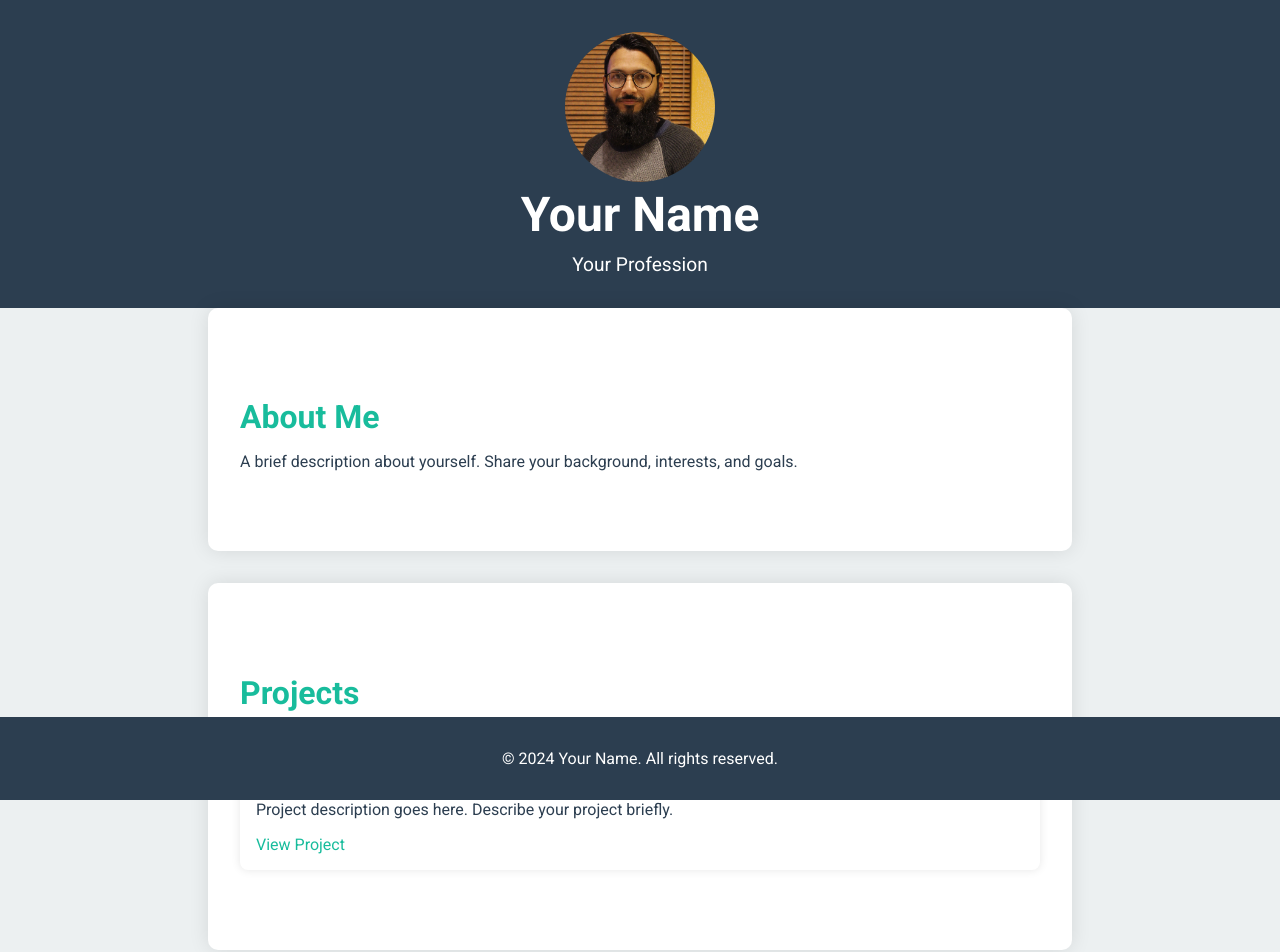
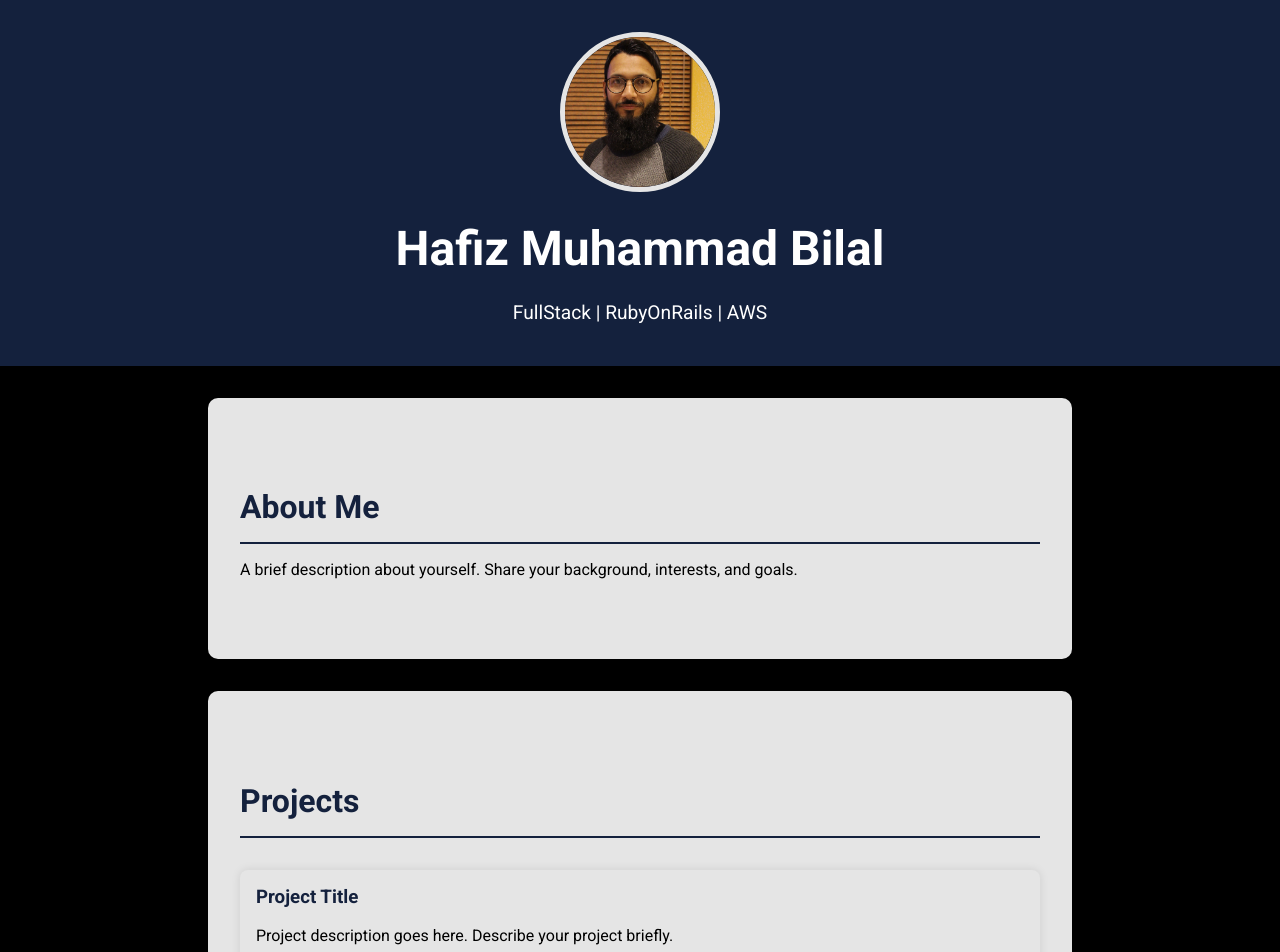
Before and after one commit to MuhammadBilalRiaz/bilalprofile, a React (Create React App) app: page / in a window 1280 px wide. Shown: the top 952 px of the page. Built offline with nearby package versions, Linux system fonts and the light colour scheme.

Commit message:
basics settings

```diff
--- a/src/components/Contact.js
+++ b/src/components/Contact.js
@@ -5,8 +5,8 @@ const Contact = () => {
     return (
         <section id="contact">
             <h2>Contact</h2>
-            <p>Email: <a href="mailto:your-email@example.com">your-email@example.com</a></p>
-            <p>LinkedIn: <a href="https://www.linkedin.com/in/yourprofile/" target="_blank" rel="noopener noreferrer">Your LinkedIn Profile</a></p>
+            <p>Email: <a href="mailto:bilalofficialwork@gmail.com">bilalofficialwork@gmail.com</a></p>
+            <p>LinkedIn: <a href="https://www.linkedin.com/in/bilalmirzase/" target="_blank" rel="noopener noreferrer">HMBilal</a></p>
         </section>
     );
 };
--- a/src/components/Footer.js
+++ b/src/components/Footer.js
@@ -4,7 +4,7 @@ import React from 'react';
 const Footer = () => {
     return (
         <footer>
-            <p>&copy; {new Date().getFullYear()} Your Name. All rights reserved.</p>
+            <p>&copy; {new Date().getFullYear()} Bilal | All rights reserved.</p>
         </footer>
     );
 };
--- a/src/components/Header.js
+++ b/src/components/Header.js
@@ -6,8 +6,8 @@ const Header = () => {
     return (
         <header>
             <img src={profileImage} alt="Profile" style={{ borderRadius: '50%', width: '150px', height: '150px' }} />
-            <h1>Your Name</h1>
-            <p>Your Profession</p>
+            <h1>Hafiz Muhammad Bilal</h1>
+            <p>FullStack | RubyOnRails | AWS</p>
         </header>
     );
 };
--- a/src/styles/App.css
+++ b/src/styles/App.css
@@ -1,44 +1,51 @@
 /* src/styles/App.css */
+@import './colors.css';
 
 body {
   font-family: 'Roboto', sans-serif;
   margin: 0;
   padding: 0;
-  background-color: #ecf0f1;
-  color: #2c3e50;
+  background-color: var(--black);
+  color: var(--white);
 }
 
 header {
-  background-color: #2c3e50;
-  color: white;
+  background-color: var(--dark-blue);
+  color: var(--white);
   padding: 2em 0;
   text-align: center;
 }
 
+header img {
+  border: 5px solid var(--light-grey);
+}
+
 header h1 {
   font-size: 3em;
-  margin: 0;
+  margin: 0.5em 0;
 }
 
 header p {
   font-size: 1.2em;
-  margin: 0.5em 0 0;
+  margin: 0.5em 0;
 }
 
 section {
   padding: 4em 2em;
   max-width: 800px;
-  margin: 0 auto;
-  background: white;
-  margin-bottom: 2em;
+  margin: 2em auto;
+  background: var(--light-grey);
   border-radius: 10px;
   box-shadow: 0 0 20px rgba(0, 0, 0, 0.1);
+  color: var(--black);
 }
 
 h2 {
   font-size: 2em;
-  color: #18bc9c;
+  color: var(--dark-blue);
   margin-bottom: 0.5em;
+  border-bottom: 2px solid var(--dark-blue);
+  padding-bottom: 0.5em;
 }
 
 .project-list {
@@ -47,7 +54,7 @@ h2 {
 }
 
 .project-item {
-  background-color: #fff;
+  background-color: var(--light-grey);
   margin: 1em 0;
   padding: 1em;
   border-radius: 8px;
@@ -55,25 +62,35 @@ h2 {
 }
 
 .project-item h3 {
-  color: #e74c3c;
+  color: var(--dark-blue);
   margin-top: 0;
 }
 
 footer {
-  background-color: #2c3e50;
-  color: white;
+  background-color: var(--dark-blue);
+  color: var(--white);
   text-align: center;
   padding: 1em 0;
-  position: fixed;
-  width: 100%;
-  bottom: 0;
 }
 
 a {
-  color: #18bc9c;
+  color: var(--dark-blue);
   text-decoration: none;
 }
 
 a:hover {
   text-decoration: underline;
 }
+
+button {
+  background-color: var(--dark-blue);
+  color: var(--white);
+  border: none;
+  padding: 0.5em 1em;
+  border-radius: 5px;
+  cursor: pointer;
+}
+
+button:hover {
+  background-color: lighten(var(--dark-blue), 10%);
+}
--- /dev/null
+++ b/src/styles/colors.css
@@ -0,0 +1,7 @@
+/* src/styles/colors.css */
+:root {
+    --black: #000000;
+    --dark-blue: #14213d;
+    --light-grey: #e5e5e5;
+    --white: #ffffff;
+}
```
